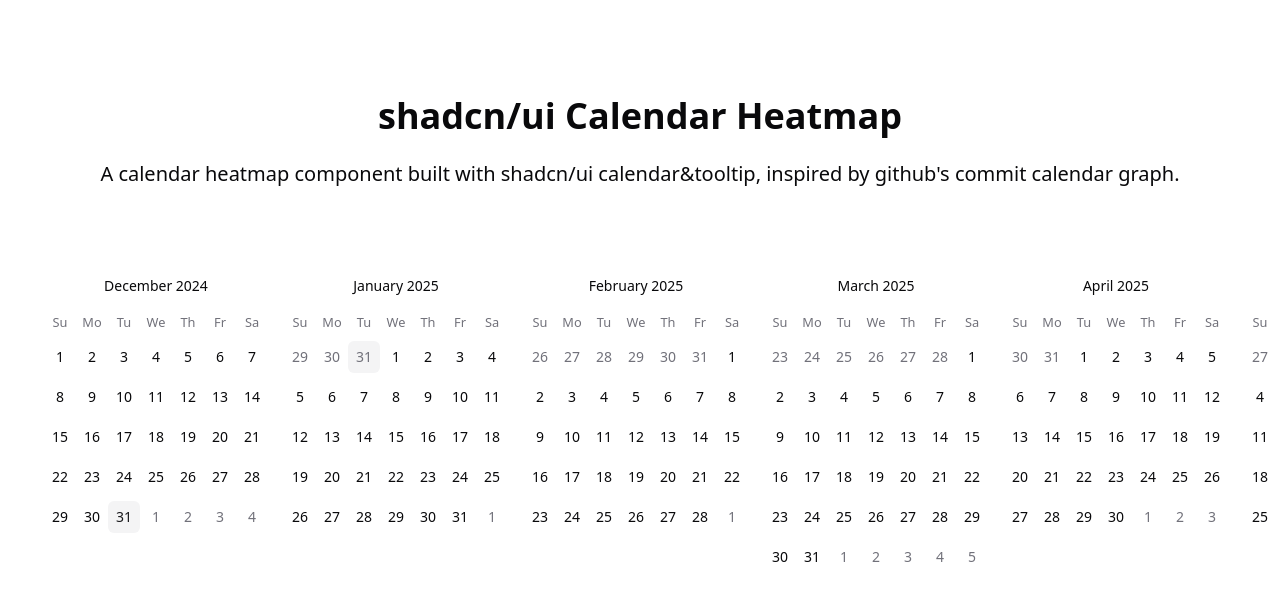
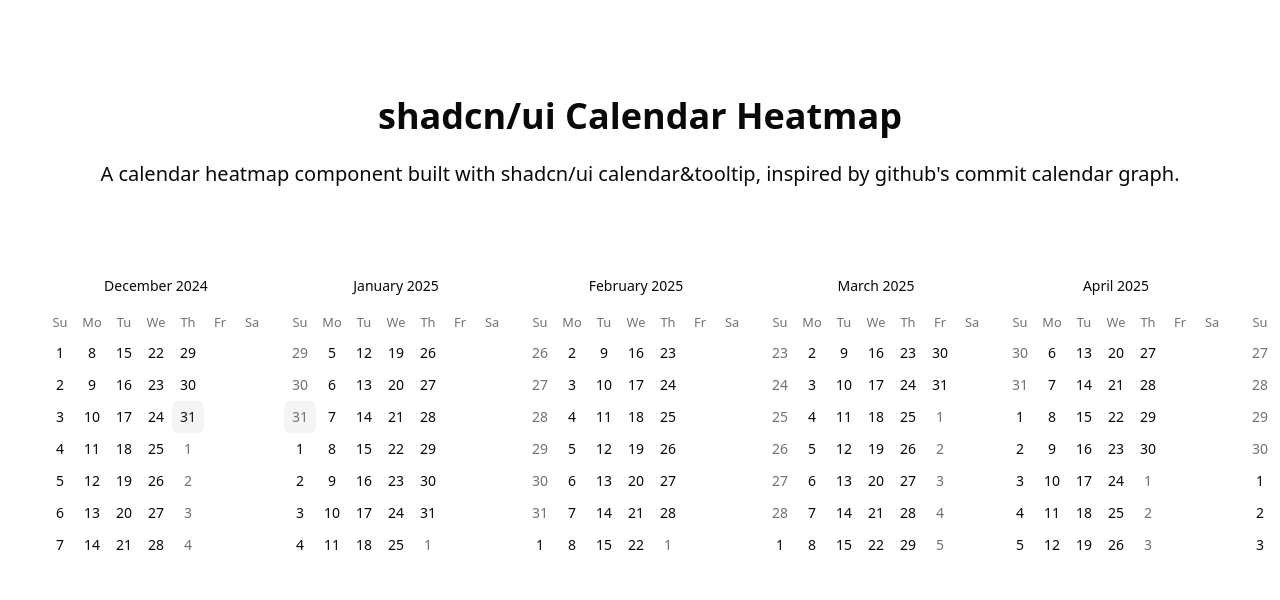
Before and after one commit to sp-yduck/shadcn-ui-calendar-heatmap, a React (Vite) app: page / in a window 1280 px wide. Shown: the top 600 px of the page. Built offline with nearby package versions, Linux system fonts and the light colour scheme.

Commit message:
reverse row and column

```diff
--- a/src/components/calendar/CalendarHeatmap.tsx
+++ b/src/components/calendar/CalendarHeatmap.tsx
@@ -2,5 +2,14 @@
 import { Calendar } from "@/components/ui/calendar";
 
 export default function CalendarHeatmap() {
-  return <Calendar numberOfMonths={12} classNames={{ nav: "hidden" }} />;
+  return (
+    <Calendar
+      numberOfMonths={12}
+      classNames={{
+        nav: "hidden",
+        tbody: "flex",
+        row: "[user-select:none;] flex flex-col",
+      }}
+    />
+  );
 }
```
